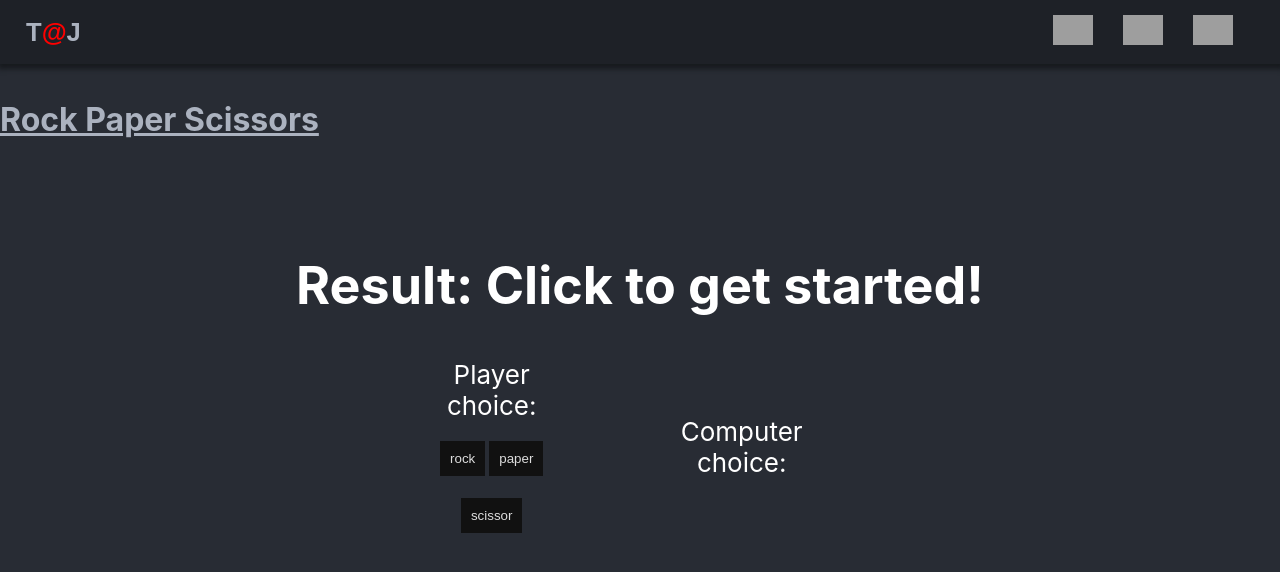
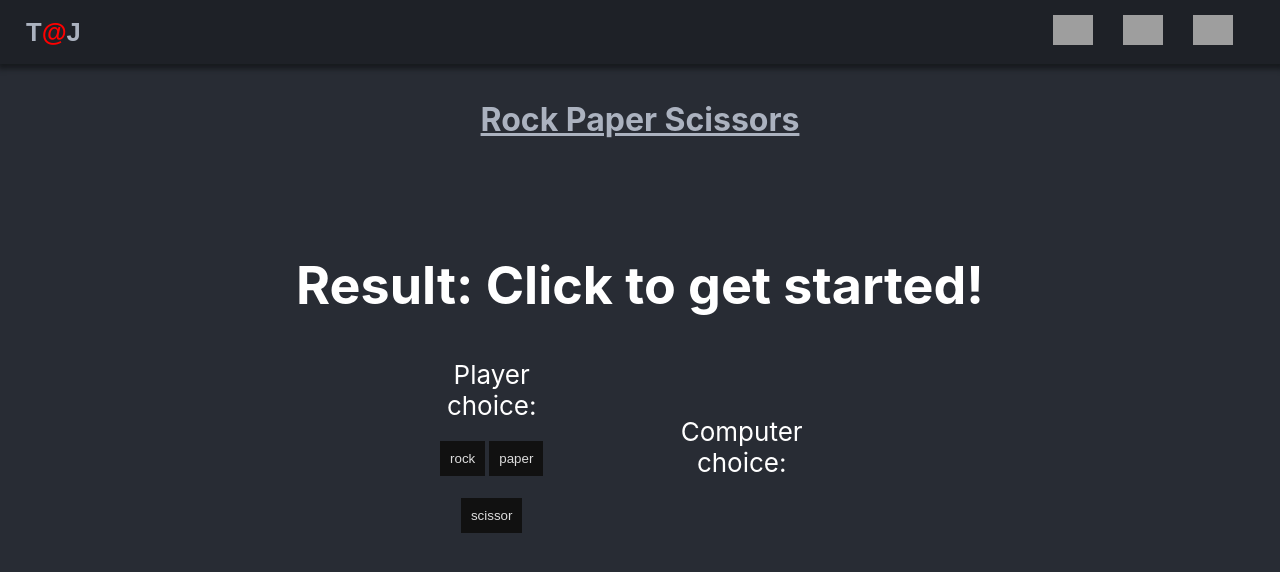
Before and after one commit to tamton-aquib/tamton-aquib.github.io, a React (Vite) app: page / in a window 1280 px wide. Shown: the top 572 px of the page. Built offline with nearby package versions, Linux system fonts and the light colour scheme; grey boxes are pictures that could not be loaded.

Commit message:
changing heading styles

```diff
--- a/src/components/RPS.css
+++ b/src/components/RPS.css
@@ -13,7 +13,9 @@
 .heading {
 	position: absolute;
 	color: var(--fg);
-	text-decoration: underline;
+	left: 50%;
+    transform: translate(-50%, 0);
+    text-decoration: underline;
 	margin-top: 100px;
 }
 
--- a/src/components/RPS.jsx
+++ b/src/components/RPS.jsx
@@ -6,16 +6,21 @@ function RPS() {
 	const [choices, setChoices] = useState({ player: "", comp: "" })
 
 	const compareChoices = (pc, cc) => {
-		if (pc == "rock" && cc == "paper") return false
-		else if (pc == "rock" && cc == "scissor") return true
-		else if (pc == "rock" && cc == "rock") return "Tie"
-		else if (pc == "paper" && cc == "rock") return true
-		else if (pc == "paper" && cc == "paper") return "Tie"
-		else if (pc == "paper" && cc == "scissor") return false
-		else if (pc == "scissor" && cc == "rock") return false
-		else if (pc == "scissor" && cc == "paper") return true
-		else if (pc == "scissor" && cc == "scissor") return "Tie"
-		else return "Invalid"
+		console.log(pc[0], cc[0])
+		switch (pc[0] + cc[0]) {
+			case "rr":
+			case "pp":
+			case "ss":
+				return "Tie"
+			case "rp":
+			case "ps":
+			case "sr":
+				return false
+			case "pr":
+			case "sp":
+			case "rs":
+				return true
+		}
 	}
 
 	const getText = (e) => {
```
Also changed, not shown: 6 other files (tests, documents, lock files or other folders).
